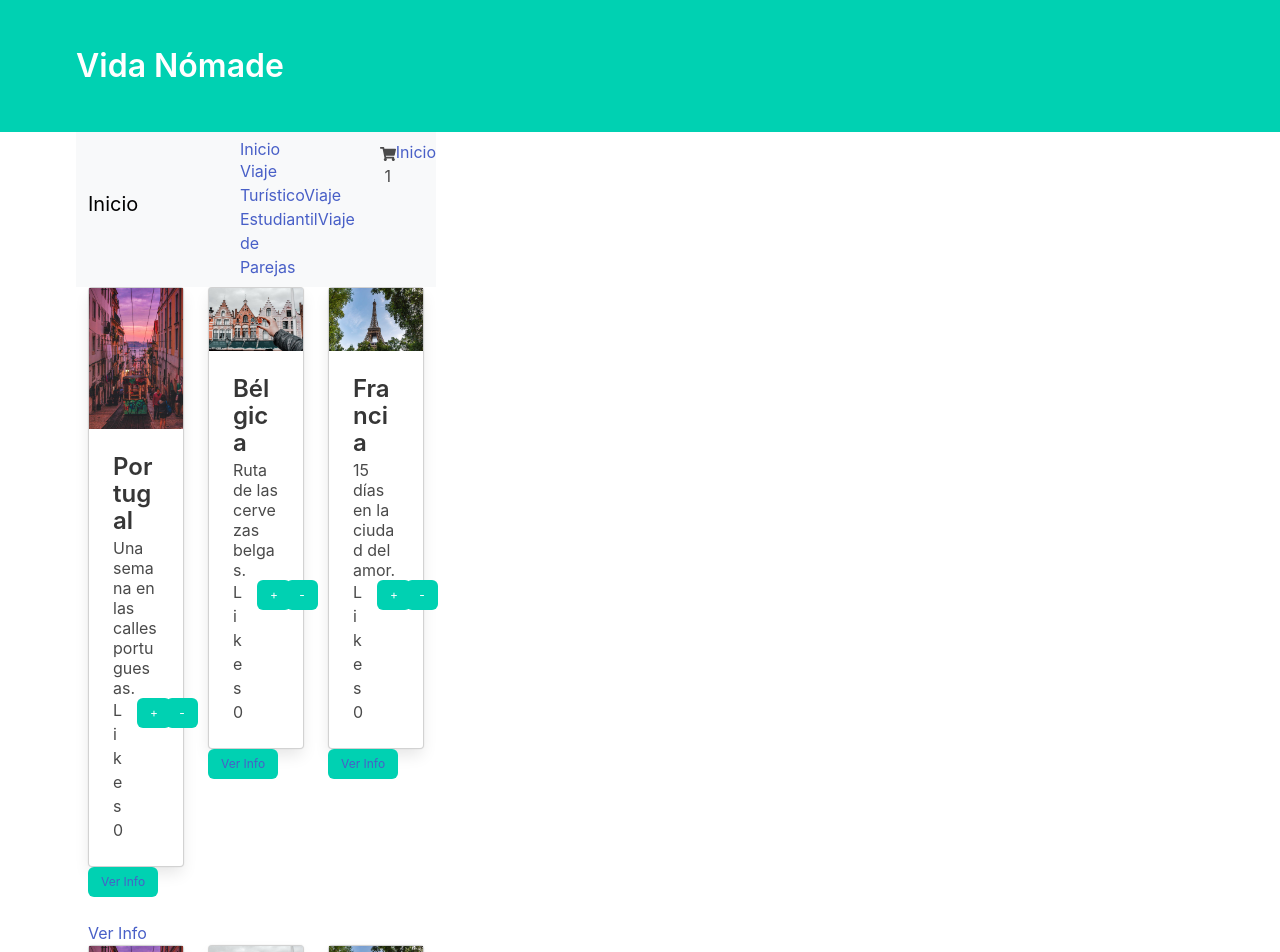
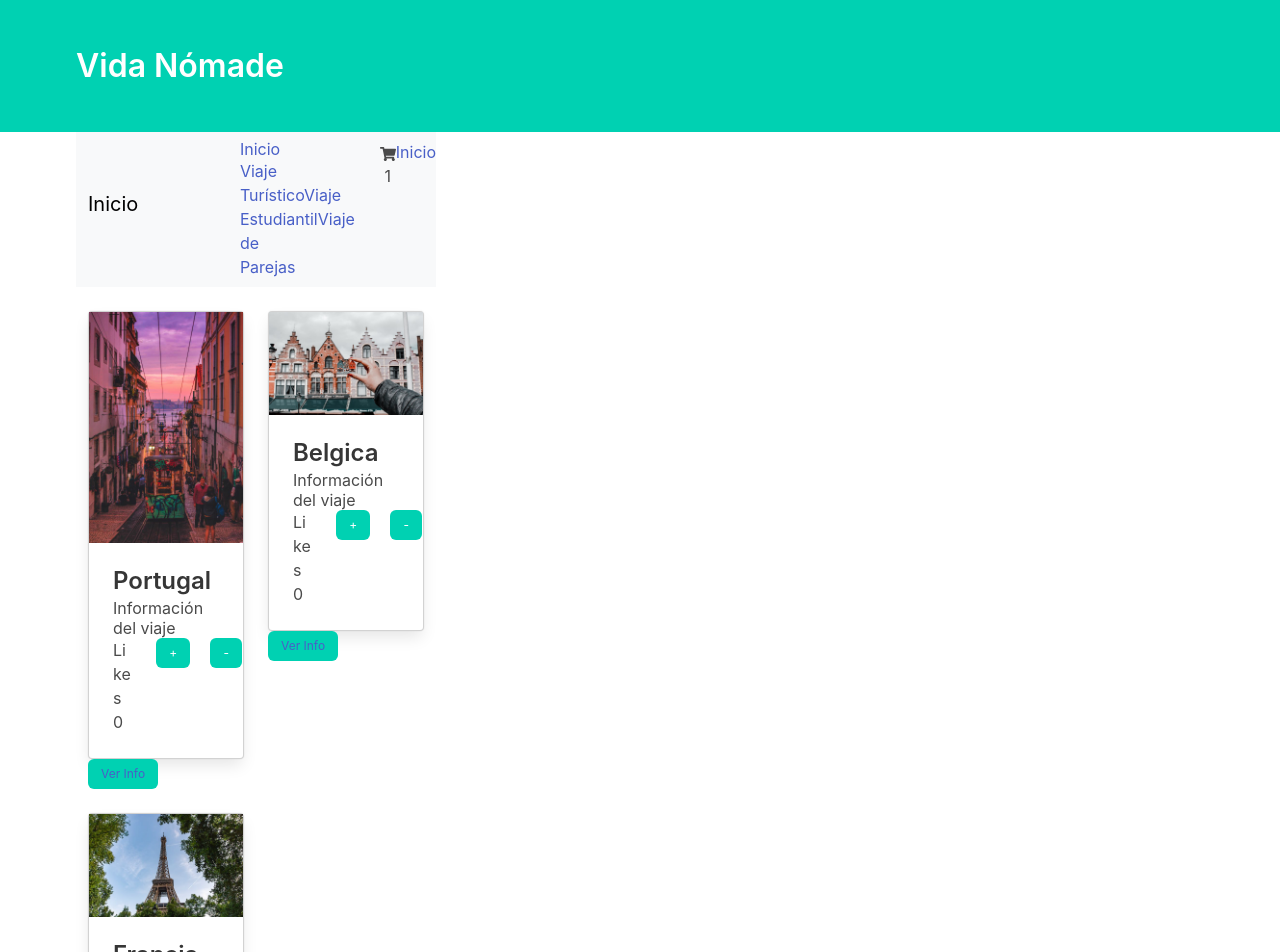
Before and after one commit to Fiorella-Becchi/proyecto-react, a React (Create React App) app: page / in a window 1280 px wide. Shown: the top 952 px of the page. Built offline with nearby package versions, Linux system fonts and the light colour scheme.

Commit message:
navega a los items

```diff
--- a/src/components/ItemDetail/ItemDetail.js
+++ b/src/components/ItemDetail/ItemDetail.js
@@ -16,7 +16,7 @@ const ItemDetail = ({ id, name, img, category, description, price, stock }) => {
             </picture>
             <section>
                 <p className="Info">
-                    Categoria: {category}
+                    Categoria:{category}
                 </p>
                 <p className="Info">
                     Descripcion: {description}
--- a/src/components/ItemListContainer/ItemListContainer.js
+++ b/src/components/ItemListContainer/ItemListContainer.js
@@ -26,31 +26,19 @@ const ItemListContainer = ({ greeting }) => {
             })
     }, [categoryId])
     return (
-        <div>
-            <h1 className="has-text-centered"> {greeting} </h1>
-            {products.map((product) => {
-                return (
-                    <div className="container">
-                        <div className="columns">
-                            <div className="column is-4">
-                                <ProfileCard titulo="Portugal" descripcion="Una semana en las calles portuguesas." img={PortImg} />
-                                <button className="button is-primary is-small rounded is-right"><Link to='item/{product.id}'>Ver Info</Link></button>
-                            </div>
-                            <div className="column is-4">
-                                <ProfileCard titulo="Bélgica" descripcion="Ruta de las cervezas belgas." img={BelgImg} />
-                                <button className="button is-primary is-small rounded is-right">
-                                <Link to='item/{product.id}'>Ver Info</Link></button>
-                            </div>
-                            <div className="column is-4">
-                                <ProfileCard titulo="Francia" descripcion="15 días en la ciudad del amor." img={FranImg} />
-                                <button className="button is-primary is-small rounded is-right"> <Link to='item/{product.id}'>Ver Info</Link></button>
-                            </div>
-                        </div>
-                        <Link to='item/{product.id}'>Ver Info</Link>
+        <div className="container">
+            <h1 className="title has-text-centered"> {greeting} </h1>
+            <div className="columns is-multiline is-flex">
+                {products.map((product) => (
+                    <div className="column is-6" key={product.id}>
+                        <ProfileCard titulo={product.name} descripcion={product.description} img={product.img} />
+                        <button className="button is-primary is-small rounded is-right">
+                            <Link to={`item/${product.id}`}>Ver Info</Link>
+                        </button>
                     </div>
-    )
-})}
-        </div >
+                ))}
+            </div>
+        </div>
     )
 }
 
```
